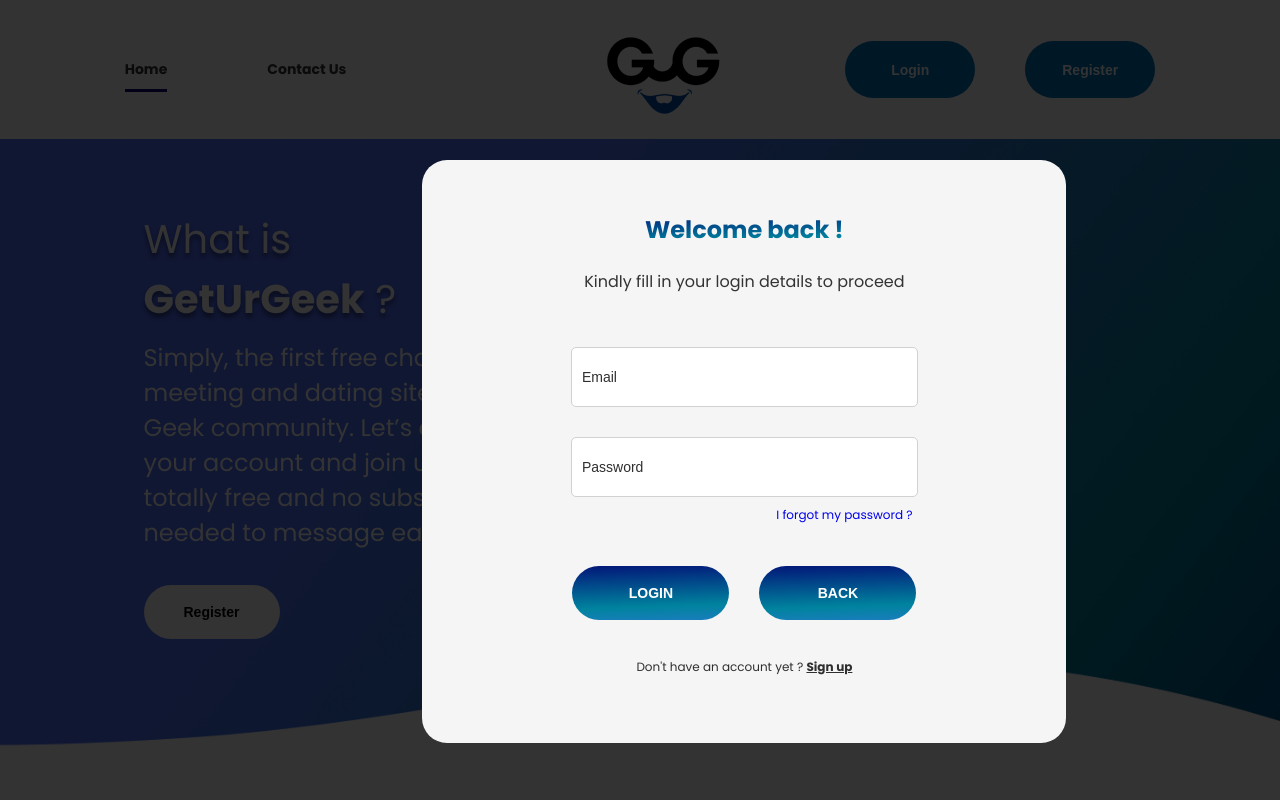
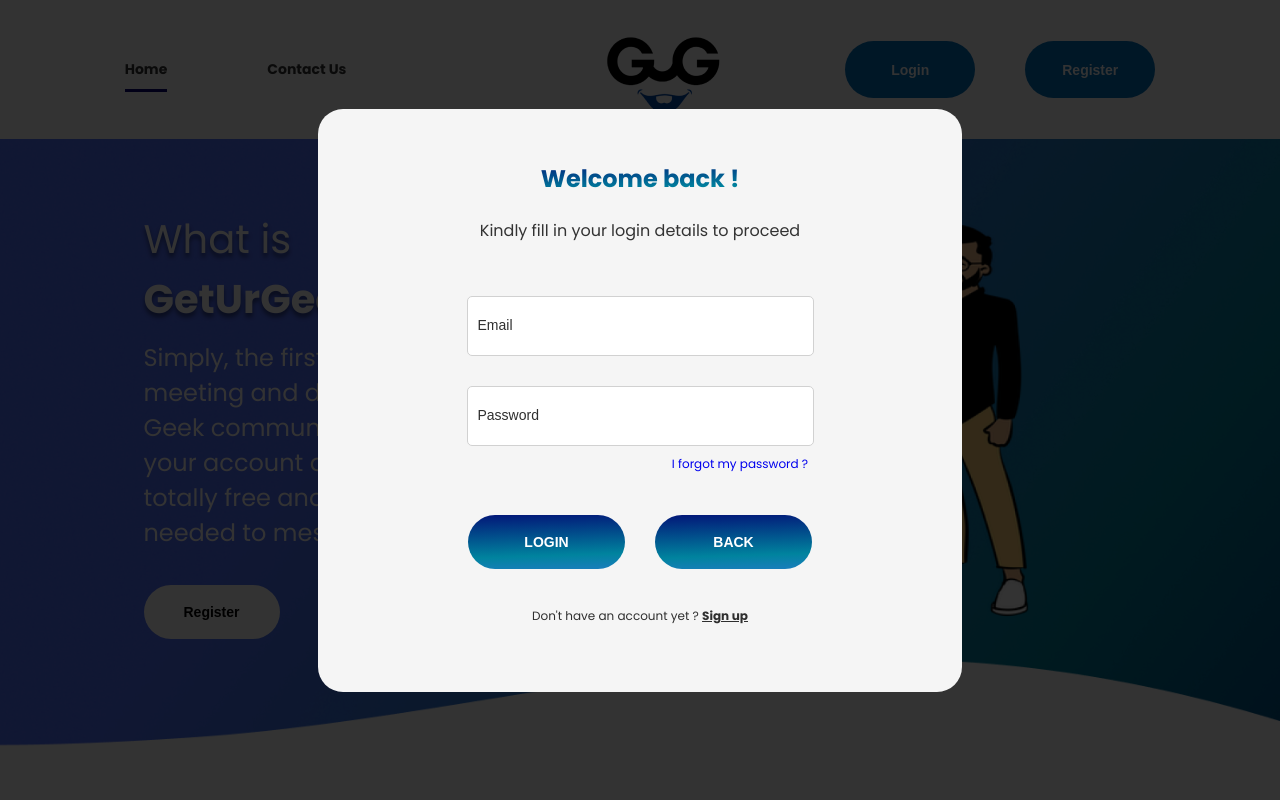
Before and after one commit to Saphido/GetUrGeek, a plain HTML site: page index.html in a window 1280 px wide. Both pictures are taken after a click on the button "Login". Shown: the top 800 px of the page. Drawn offline with nearby package versions, Linux system fonts and the light colour scheme.

Commit message:
Fix login/register positioning issue

```diff
--- a/index.html
+++ b/index.html
@@ -61,7 +61,9 @@
 
     <main>
         <!-- LOGIN POPUP | Hidden by default -->
+
         <div class="popup_overlay" id="login">
+            <div class="popup-block">
             <div class="popup">
                 <div class="popup-content">
                     <h3 class="popup__title">Welcome back !</h3>
@@ -78,10 +80,12 @@
                     <p class="popup__text__signup"> Don't have an account yet ? <a class="popup__link__signup" href="#">Sign up</a></p>
                 </div>
             </div>
+            </div>
           </div>
 
         <!-- REGISTER POPUP | Hidden by default -->
         <div class="popup_overlay" id="register">
+            <div class="popup-block">
             <div class="popup">
                 <div class="popup-content">
                     <h3 class="popup__title">Sign up</h3>
@@ -98,6 +102,7 @@
                     </div>
                     <p class="popup__text__signup"> Already a member ? <a class="popup__link__signup" href="#">Login</a></p>
                 </div>
+            </div>
             </div>
           </div>
 
--- a/index/src/scss/components/_login-form.scss
+++ b/index/src/scss/components/_form.scss
@@ -3,6 +3,8 @@
   .popup_overlay {
 	display: none;
 	position: fixed;
+    width: 100vw;
+    height: 100vh;
 	z-index: 99;
 	left: 0;
 	right: 0;
@@ -11,10 +13,15 @@
 	background-color: rgba(0,0,0,0.8);
 }
 
+.popup-block {
+    width: 100vw;
+    height: 100vh;
+    display: flex;
+    justify-content: center;
+    align-items: center;
+}
 .popup {
     position: fixed;
-    top: 16rem;
-    left: 33%;
 	background-color:#f5f5f5;
 	display:table;
 	width: 64.4rem;
--- a/index/src/scss/style.scss
+++ b/index/src/scss/style.scss
@@ -10,7 +10,7 @@
 
 /* IMPORT INDEX STYLE */
 @import "../../../index/src/scss/base/form";
-@import "../../../index/src/scss/components/login-form";
+@import "../../../index/src/scss/components/form";
 @import "../../../index/src/scss/components/article";
 @import "../../../index/src/scss/components/section";
 
```
Also changed, not shown: src/css/style.css, src/css/style.min.css, 2 other files.
